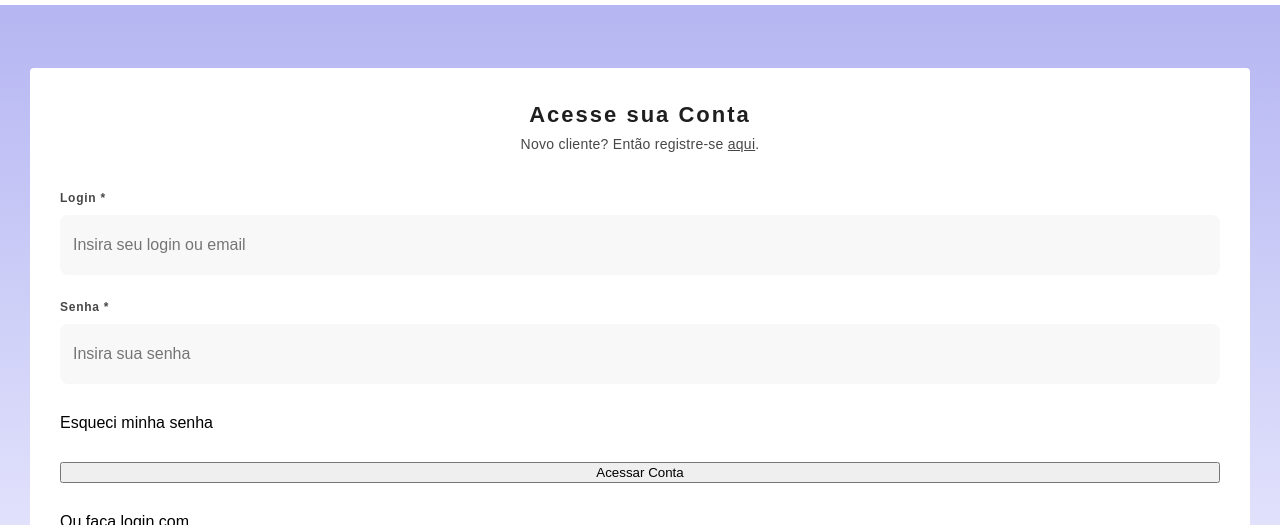
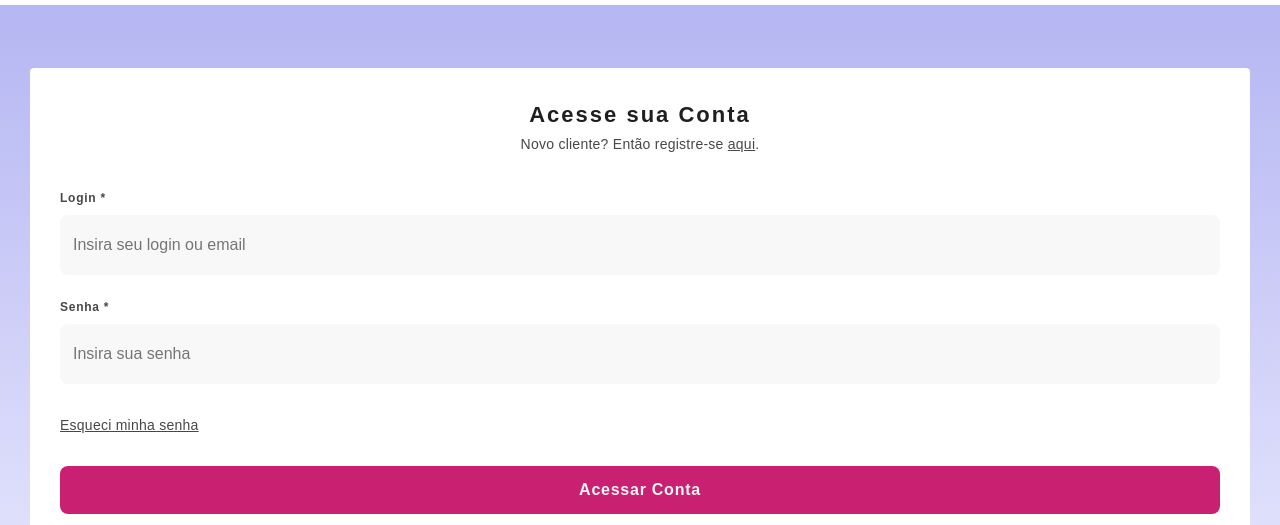
Before and after one commit to GeoRabelo-1104/project-drip-store, a plain HTML site: page index.html in a window 1280 px wide. Shown: the part 59-584 px from the top of the page. Drawn offline with Linux system fonts and the light colour scheme.

Commit message:
style: concluir estilizacao do conteudo principal

```diff
--- a/style.css
+++ b/style.css
@@ -3,10 +3,13 @@
     --dark-gray-2: #474747;
     --dark-gray-2-opacity: #4747470a;
     --dark-gray-3: #666666;
+
+    --primary: #C92071;
 }
 
 * {
     margin: 0;
+    padding: 0;
     color: #000;
     text-decoration: none;
     font-family: sans-serif;
@@ -95,6 +98,52 @@ main {
                     font-size: 16px;
                     padding: 16px 13px;
                     line-height: 28px;
+                    outline-color: var(--primary);
+                }
+            }
+        }
+
+        p {
+            a {
+                font-size: 14px;
+                line-height: 22px;
+                letter-spacing: 0.25px;
+                text-decoration: underline;
+                color: var(--dark-gray-2);
+            }
+        }
+
+        button {
+            height: 48px;
+            background-color: var(--primary);
+            border: none;
+            border-radius: 8px;
+            color: #F5F5F5;
+            font-size: 16px;
+            font-weight: 700;
+            letter-spacing: 0.75px;
+        }
+
+        .form-others {
+            margin: 0 auto;
+
+            p {
+                font-size: 14px;
+                line-height: 22px;
+                letter-spacing: 0.25px;
+                color: var(--dark-gray-2);
+            }
+
+            ul {
+                display: flex;
+                justify-content: center;
+                gap: 24px;
+                margin-top: 20px;
+                align-items: center;
+
+                a {
+                    display: flex;
+                    height: fit-content;
                 }
             }
         }
```
